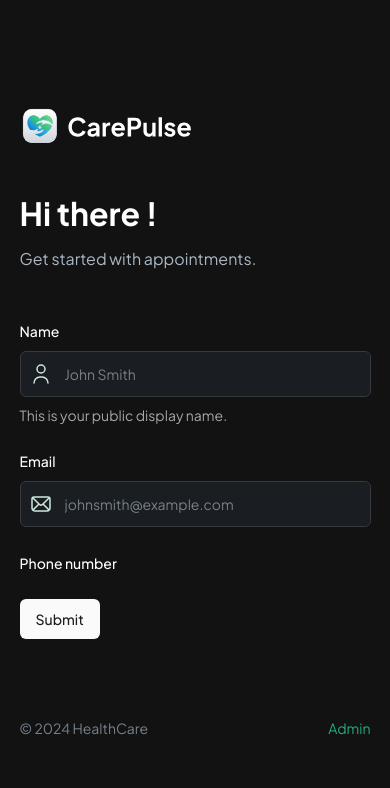
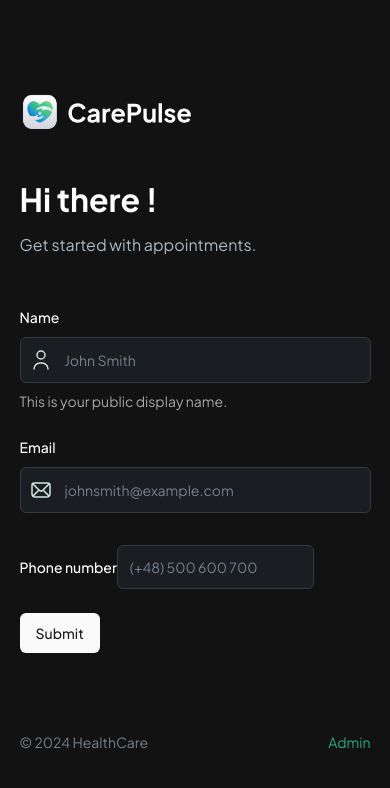
Before and after one commit to MarioLuigie/HealthCare, a Next.js app: page / in a window 390 px wide. Shown: the top 788 px of the page. Built offline with nearby package versions, Linux system fonts and the light colour scheme.

Commit message:
Install: Install libphonenumber-js for react-phone-number-input

```diff
--- a/package.json
+++ b/package.json
@@ -15,6 +15,7 @@
     "autoprefixer": "^10.4.20",
     "class-variance-authority": "^0.7.0",
     "clsx": "^2.1.1",
+    "libphonenumber-js": "^1.11.7",
     "lucide-react": "^0.438.0",
     "next": "14.2.7",
     "next-themes": "^0.3.0",
--- a/src/components/forms/PatientForm.tsx
+++ b/src/components/forms/PatientForm.tsx
@@ -18,6 +18,7 @@ export default function PatientForm() {
 		defaultValues: {
 			name: '',
 			email: '',
+			phone: '',
 		},
 	})
 
--- a/src/components/shared/CustomFormField.tsx
+++ b/src/components/shared/CustomFormField.tsx
@@ -3,6 +3,7 @@
 // modules
 import { Control } from 'react-hook-form'
 import Image from 'next/image'
+import PhoneInput from 'react-phone-number-input/input'
 // lib
 import { FormFieldType } from '@/lib/types/enums'
 // components
@@ -77,20 +78,20 @@ const RenderField = ({
 				</FormControl>
 			)
 
-		// case FormFieldType.PHONE_INPUT:
-		// 	return (
-		// 		<FormControl>
-		// 			<PhoneInput
-		// 				defaultCountry="US"
-		// 				placeholder={props.placeholder}
-		// 				international
-		// 				withCountryCallingCode
-		// 				value={field.value as E164Number | undefined}
-		// 				onChange={field.onChange}
-		// 				className="input-phone"
-		// 			/>
-		// 		</FormControl>
-		// 	)
+		case FormFieldType.PHONE_INPUT:
+			return (
+				<FormControl>
+					<PhoneInput
+						defaultCountry="US"
+            placeholder={props.placeholder}
+            international
+            withCountryCallingCode
+						value={field.value as E164Number | undefined}
+            onChange={field.onChange}
+            className="input-phone"
+					/>
+				</FormControl>
+			)
 	}
 }
 
@@ -116,14 +117,12 @@ export default function CustomFormField(props: CustomFormFieldProps) {
 			control={control}
 			name={name}
 			render={({ field }) => (
-				<FormItem>
+				<FormItem className='flex-1'>
 					{type !== FormFieldType.CHECKBOX && label && (
 						<FormLabel>{label}</FormLabel>
 					)}
 					<RenderField field={field} props={props} />
-					{description && (
-						<FormDescription>{description}</FormDescription>
-					)}
+					{description && <FormDescription>{description}</FormDescription>}
 					<FormMessage />
 				</FormItem>
 			)}
```
Also changed, not shown: 1 other file (tests, documents, lock files or other folders).
